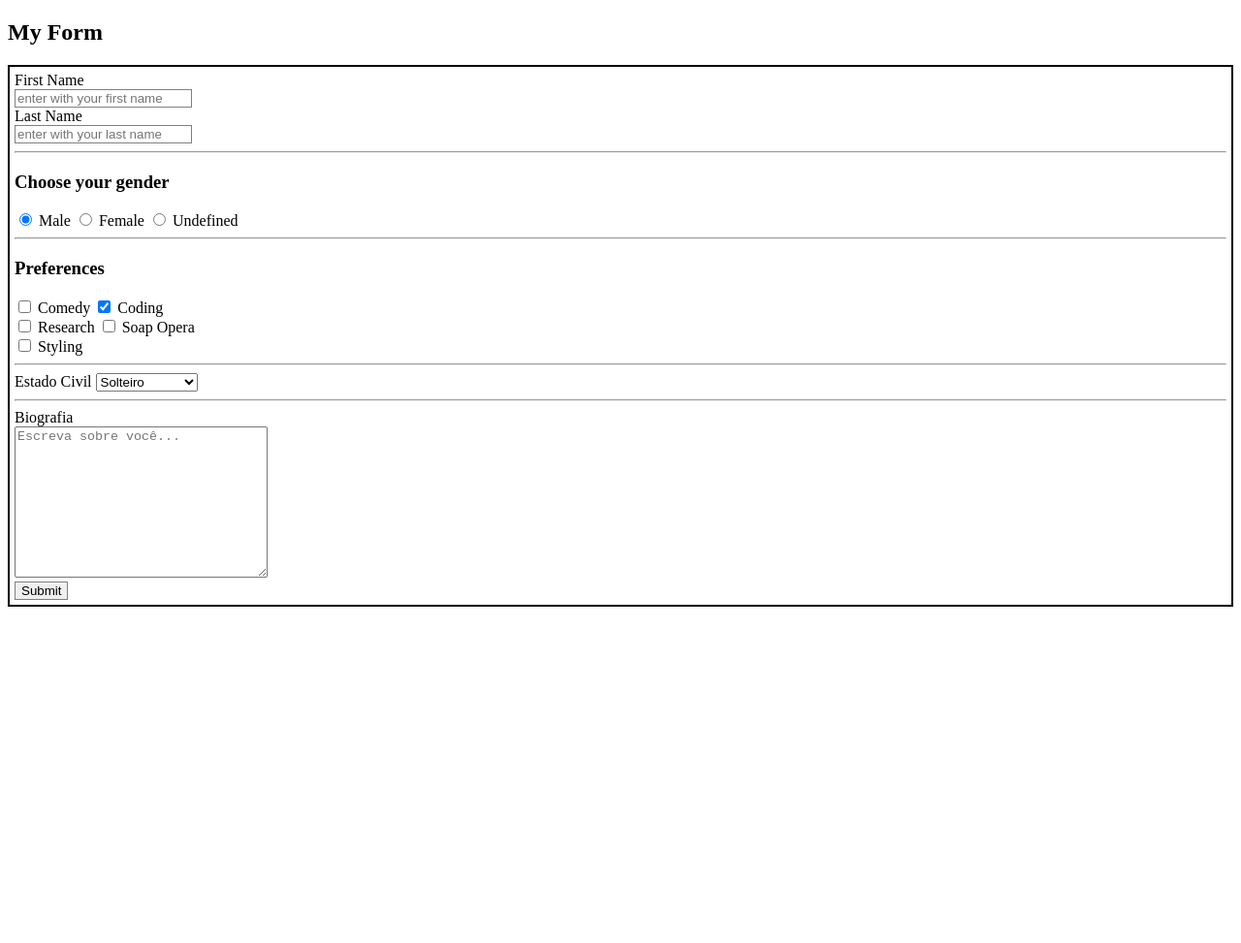
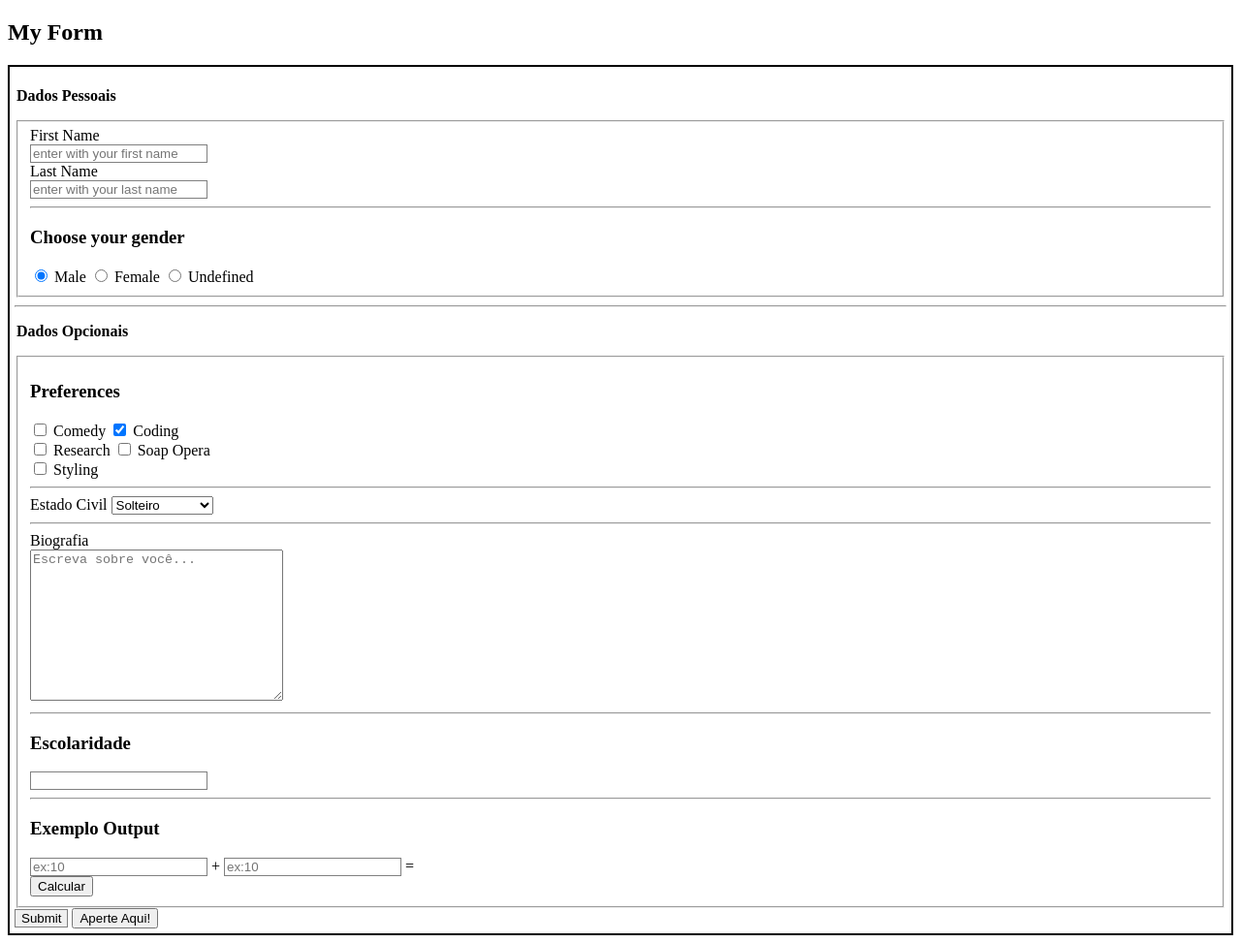
Before and after one commit to profmauricioneto/lip1-2022-1, a plain HTML site: page prog_web/html_class/index10.html in a window 1280 px wide. Shown: the whole page at 97% size. Before the commit the page ends 800 px from the top, so only its background shows below. Drawn offline with Linux system fonts and the light colour scheme.

Commit message:
add: html codes

```diff
--- a/prog_web/html_class/index10.html
+++ b/prog_web/html_class/index10.html
@@ -22,6 +22,12 @@
     <h2>My Form</h2>
     <div id="myform">
         <form>
+            <legend>
+                <p>
+                    <b>Dados Pessoais</b>
+                </p>
+            </legend>
+            <fieldset>
             <label for="firstname">First Name</label> <br />
             <input type="text" id="firstname" name="firstname" placeholder="enter with your first name" />
             <br />
@@ -39,9 +45,14 @@
             <label for="female">Female</label>
             <input type="radio" id="undefined" name="gender" value="Undefined" />
             <label for="undefined">Undefined</label>
-
+        </fieldset>
             <hr />
-
+        <legend>
+            <p>
+                <b>Dados Opcionais</b>
+            </p>
+        </legend>
+        <fieldset>
             <h3>Preferences</h3>
 
             <input type="checkbox" id="comedy" name="preferences" value="Comedy" />
@@ -76,7 +87,34 @@
                 placeholder="Escreva sobre você..."></textarea>
 
             <br />
+
+            <hr />
+
+            <h3>Escolaridade</h3>
+            <input type="text" list="escolaridade" name="escolaridade"/>
+            <datalist id="escolaridade">
+                <option value="Básico"></option>
+                <option value="Médio"></option>
+                <option value="Superior Incompleto"></option>
+                <option value="Superior Completo"></option>
+            </datalist>
+
+            <hr />
+
+            <h3>Exemplo Output</h3>
+            <div oninput="res.value = parseInt(fvalue.value) + parseInt(svalue.value)">
+                <input type="number" id="fvalue" name="fvalue" placeholder="ex:10"/>
+                +
+                <input type="number" id="svalue" name="svalue" placeholder="ex:10"/>
+                =
+                <output name="res" for="output"></output>
+                <br/>
+                <button type="submit">Calcular</button>
+            </div>
+
+        </fieldset>
             <input type="submit" onclick="getAllData()"/>
+            <button type="button" onclick="console.log('Botao Clicado!')">Aperte Aqui!</button>
         </form>
     </div>
 </body>
```
